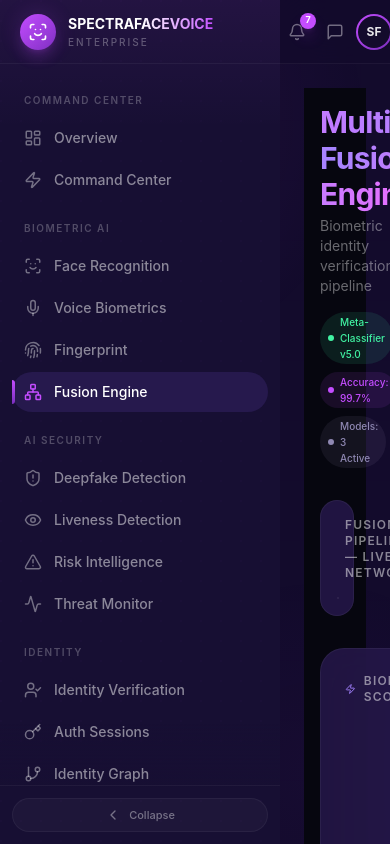
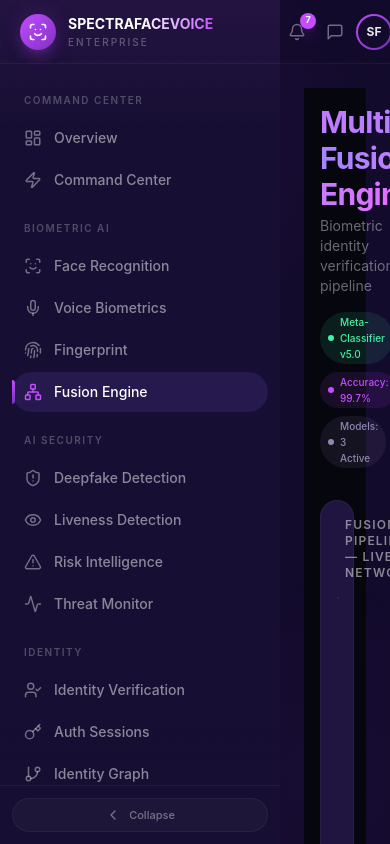
Before and after one commit to Aiyappacv/FACEVOICEDASHBOARD, a Next.js app: page /babyrumi/fusion-engine in a window 390 px wide. Shown: the top 844 px of the page. Built offline with nearby package versions, Linux system fonts and the light colour scheme.

Commit message:
Increase Fusion Pipeline container height to 800px

```diff
--- a/src/app/babyrumi/fusion-engine/page.tsx
+++ b/src/app/babyrumi/fusion-engine/page.tsx
@@ -568,7 +568,7 @@ export default function FusionEnginePage() {
           animate={{ opacity: 1, y: 0 }}
           transition={{ duration: 0.7, delay: 0.2 }}
         >
-          <GlassCard className="p-4 md:p-6">
+          <GlassCard className="p-4 md:p-6 min-h-[800px]">
             <div className="mb-4 flex items-center gap-2">
               <Network className="h-4 w-4 text-purple-400" />
               <span className="text-xs font-semibold uppercase tracking-widest text-white/50">
```
